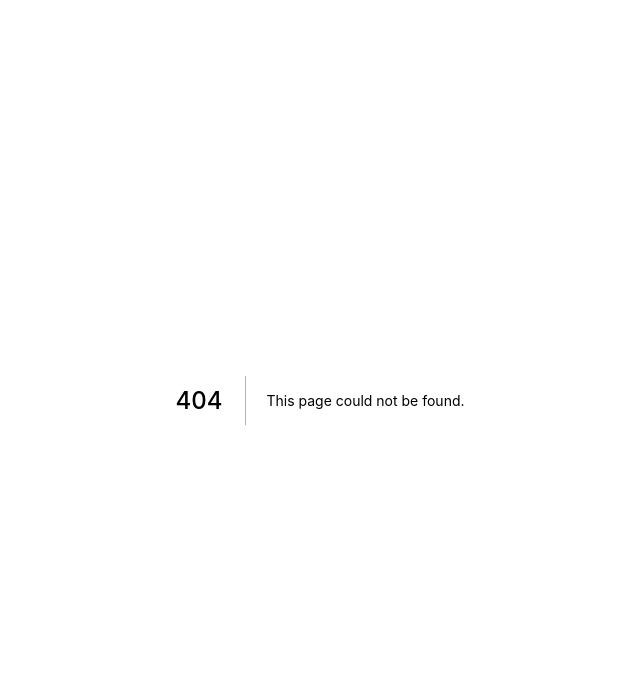
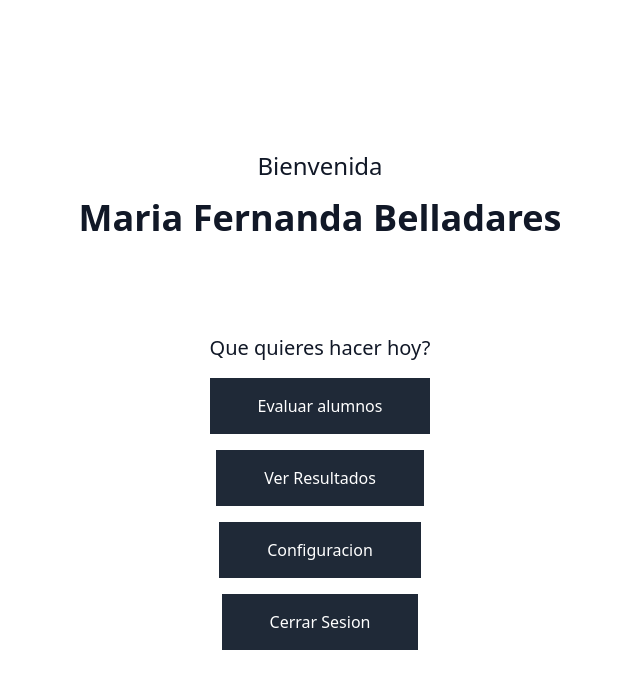
Before and after one commit to camunoz2/parvulapps, a Next.js app: page /dashboard in a window 1280 px wide. Before the commit this address had no page. Shown: the top 688 px of the page, without its empty margins (320-960 px from the left). Built offline with nearby package versions, Linux system fonts and the light colour scheme.

Commit message:
added dashboard ui

```diff
--- a/components/Button.tsx
+++ b/components/Button.tsx
@@ -1,7 +1,5 @@
 const Button = ({ children }: { children: string }) => {
-  return (
-    <button className="bg-gray-800 text-white px-12 py-4">{children}</button>
-  )
+  return <div className="bg-gray-800 text-white px-12 py-4">{children}</div>
 }
 
 export default Button
--- /dev/null
+++ b/components/UI/Separator.tsx
@@ -0,0 +1,16 @@
+const Separator = ({ gap }: { gap: number }) => {
+  switch (gap) {
+    case 1:
+      return <div className="my-8" />
+    case 2:
+      return <div className="my-10" />
+    case 3:
+      return <div className="my-16" />
+    case 4:
+      return <div className="my-24" />
+    default:
+      return <div className="my-2" />
+  }
+}
+
+export default Separator
--- /dev/null
+++ b/pages/dashboard.tsx
@@ -0,0 +1,29 @@
+import Link from 'next/link'
+import Button from '../components/Button'
+import CenterFull from '../components/UI/CenterFull'
+import FlexColumn from '../components/UI/FlexColumn'
+import Heading from '../components/UI/Heading'
+import Separator from '../components/UI/Separator'
+
+const DashboardPage = () => {
+  return (
+    <CenterFull>
+      <FlexColumn>
+        <Heading level={3}>Bienvenida</Heading>
+        <Heading level={1}>Maria Fernanda Belladares</Heading>
+        <Separator gap={1} />
+        <Heading level={4}>Que quieres hacer hoy?</Heading>
+        <Button>Evaluar alumnos</Button>
+        <Button>Ver Resultados</Button>
+        <Button>Configuracion</Button>
+        <Link href="/login">
+          <a>
+            <Button>Cerrar Sesion</Button>
+          </a>
+        </Link>
+      </FlexColumn>
+    </CenterFull>
+  )
+}
+
+export default DashboardPage
--- a/pages/LoginPage.tsx
+++ b/pages/login.tsx
@@ -1,3 +1,4 @@
+import Link from 'next/link'
 import Button from '../components/Button'
 import CenterFull from '../components/UI/CenterFull'
 import FlexColumn from '../components/UI/FlexColumn'
@@ -8,7 +9,11 @@ const LoginPage = () => {
     <CenterFull>
       <FlexColumn>
         <Heading level={1}>Iniciar Sesion</Heading>
-        <Button>Ingresar con GMail</Button>
+        <Link href="/dashboard">
+          <a>
+            <Button>Ingresar con GMail</Button>
+          </a>
+        </Link>
       </FlexColumn>
     </CenterFull>
   )
```
